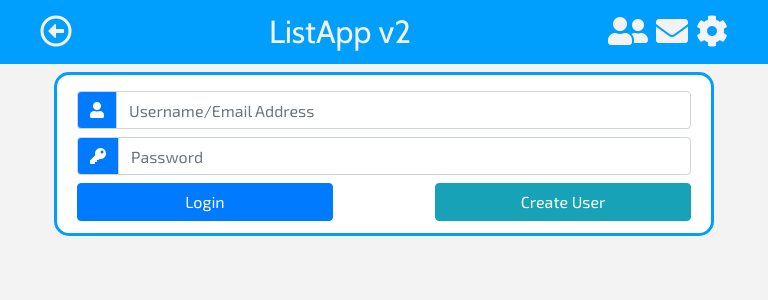
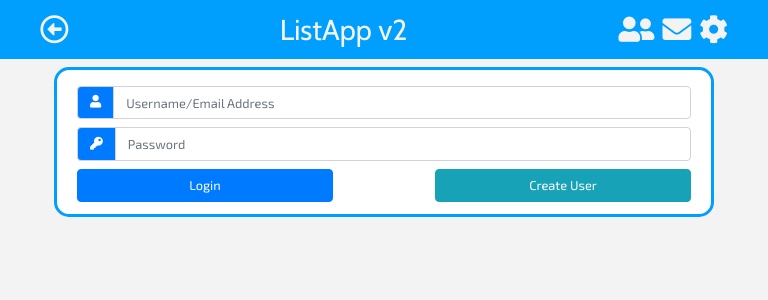
Before and after one commit to TheSv3n/listapp-v2, a React (Create React App) app in the folder frontend/: page /login in a window 768 px wide. Shown: the top 300 px of the page. Built offline with nearby package versions, Linux system fonts and the light colour scheme.

Commit message:
23/04/2021

```diff
--- a/frontend/src/components/ListItem.js
+++ b/frontend/src/components/ListItem.js
@@ -66,7 +66,12 @@ const ListItem = ({ listItem }) => {
             )}
             {completeError ? (
               <>
-                <i className="fas fa-exclamation-triangle text-danger ml-1 d-inline" />{" "}
+                <i
+                  className="fas fa-exclamation-triangle text-danger ml-1 d-inline"
+                  onClick={() => {
+                    handleInfoToggle();
+                  }}
+                />{" "}
               </>
             ) : (
               ""
--- a/frontend/src/components/NavBar.js
+++ b/frontend/src/components/NavBar.js
@@ -54,7 +54,7 @@ const NavBar = () => {
             {(friendRequests && friendRequests.length > 0) ||
             (shareRequests && shareRequests.length > 0) ? (
               <i
-                className="fas fa-bars icon-has-message"
+                className="fas fa-bars icon-has-message nav-item-icon"
                 onClick={() => {
                   setShowIcons(!showIcons);
                 }}
--- a/frontend/src/css/App.css
+++ b/frontend/src/css/App.css
@@ -58,7 +58,7 @@
 
 .nav-item-icon {
   color: var(--mainWhite) !important;
-  font-size: 2rem !important;
+  font-size: 2rem;
   cursor: pointer;
 }
 
@@ -86,6 +86,36 @@ body {
   background: var(--mainWhite) !important;
 }
 
+@media screen and (max-width: 768px) {
+  body {
+    font-size: 0.8rem !important;
+  }
+  .icon-span {
+    font-size: 1rem;
+  }
+  .text-white {
+    font-size: 0.8rem !important;
+  }
+  .title-text {
+    font-size: 1.8rem;
+  }
+  .nav-item-icon {
+    font-size: 1.8rem;
+  }
+  input {
+    font-size: 0.8rem !important;
+  }
+  button {
+    font-size: 0.8rem !important;
+  }
+}
+
+@media screen and (min-width: 768px) {
+  body {
+    font-size: 1rem !important;
+  }
+}
+
 .icon-has-message {
   color: transparent !important;
   animation-name: icon-pulse;
```
